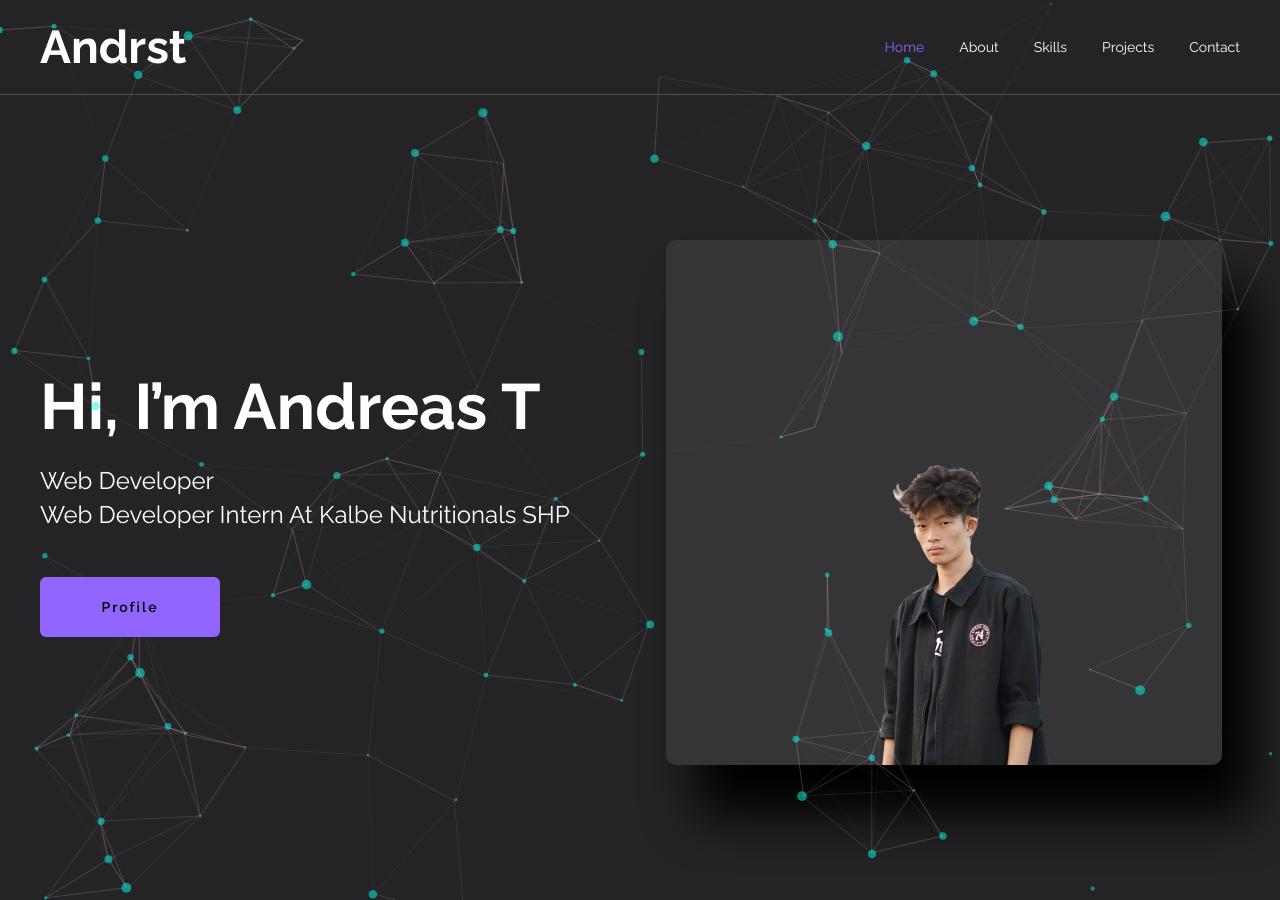
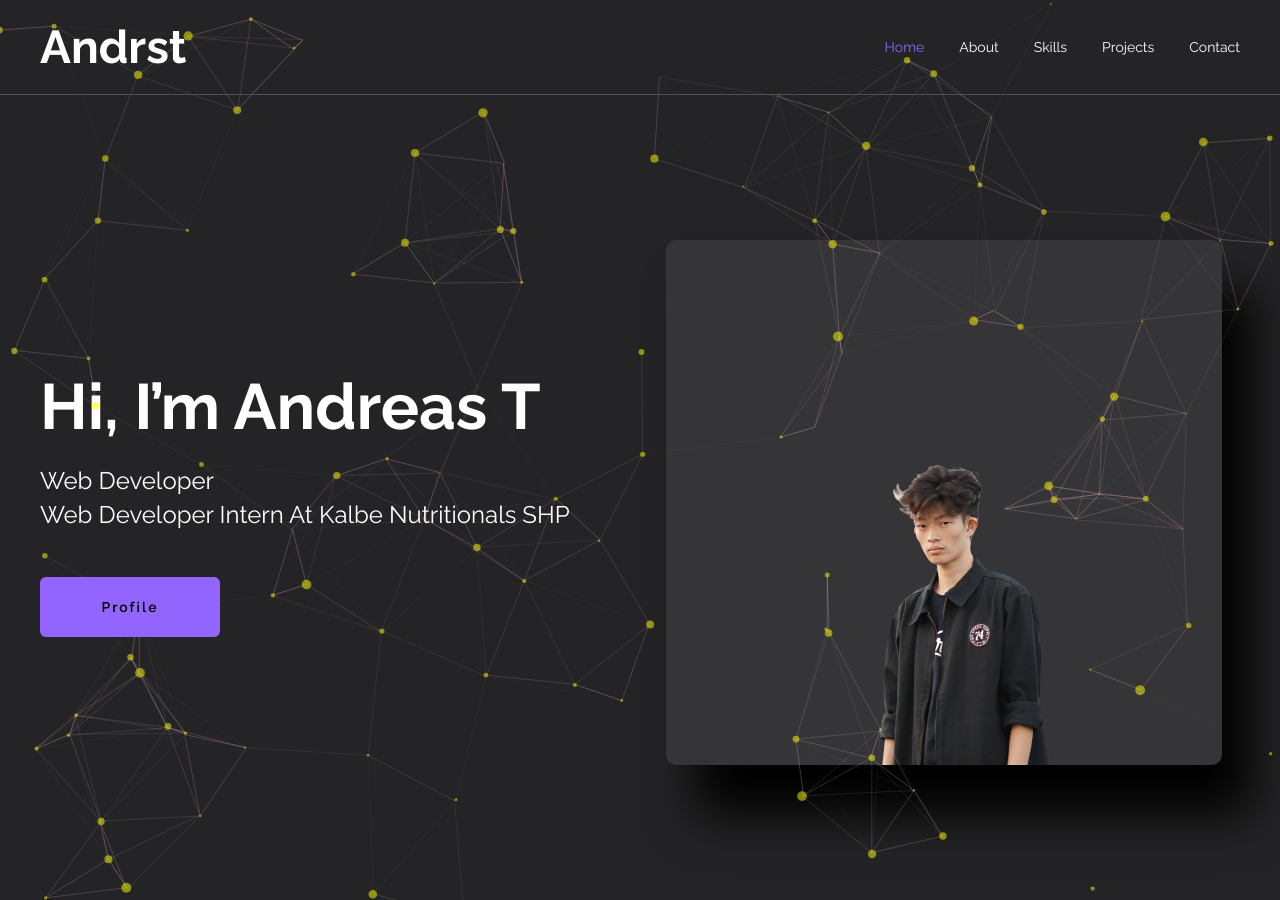
Before and after one commit to AndreasTunggono/1, a plain HTML site: page index.html in a window 1280 px wide. Shown: the top 900 px of the page. Drawn offline with nearby package versions, Linux system fonts and the light colour scheme; animation ran at ten frames a second.

Commit message:
ganti wrna

```diff
--- a/css/style.css
+++ b/css/style.css
@@ -280,7 +280,7 @@ canvas {
   color: #fff;
 }
 .profile_logo h1 i {
-  color: #9265ff !important;
+  color: #ffff00 !important;
   position: absolute;
   bottom: 12px;
   right: -18px;
--- a/js/app.js
+++ b/js/app.js
@@ -24,13 +24,13 @@ particlesJS(
         },
       },
       color: {
-        value: "#00ffee",
+        value: "#FFFF00",
       },
       shape: {
         type: "circle",
         stroke: {
           width: 0,
-          color: "#00ffee",
+          color: "#FFFF00",
         },
         polygon: {
           nb_sides: 5,
--- a/js/particles.js
+++ b/js/particles.js
@@ -26,13 +26,13 @@ var pJS = function (tag_id, params) {
         },
       },
       color: {
-        value: "#00ffee",
+        value: "#FFFF00",
       },
       shape: {
         type: "circle",
         stroke: {
           width: 0,
-          color: "#00ffee",
+          color: "#FFFF00",
         },
         polygon: {
           nb_sides: 5,
```
